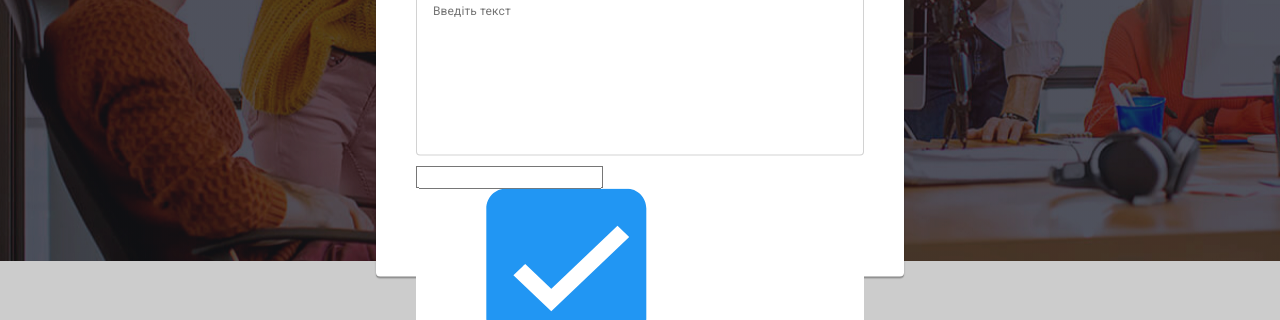
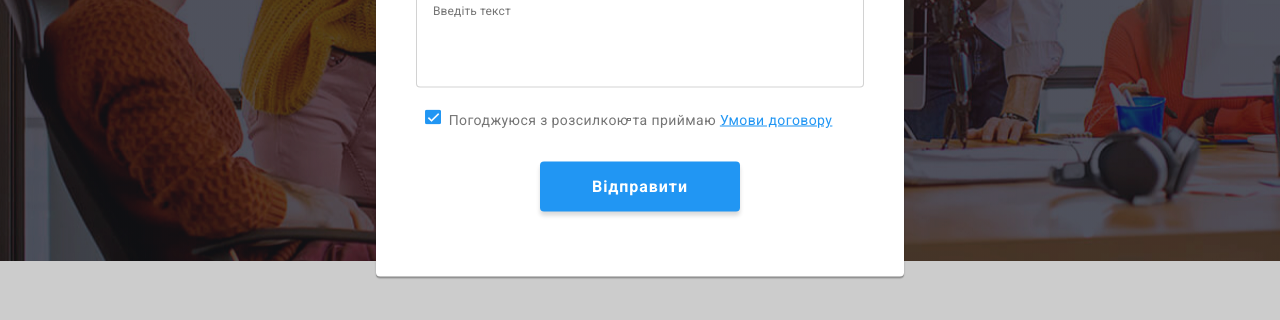
Before and after one commit to InnaKolesnykova/goit-markup-hw-06, a plain HTML site: page index.html in a window 1280 px wide. Both pictures are taken after a click on the button "Замовити послугу". Shown: the part 414-734 px from the top of the page. Drawn offline with nearby package versions, Linux system fonts and the light colour scheme.

Commit message:
14.12
Додані атрибути для класів форми модального вікна

```diff
--- a/css/styles.css
+++ b/css/styles.css
@@ -389,7 +389,76 @@ a.nav-header-link
     color: var(--main-color);
     letter-spacing: 0.12px;
     resize: none;
+        height: 96px;
 
+
+}
+
+.form-agreement {
+    width: 425px;
+    height: 24px;
+    margin-right: 51px;
+    color: #757575;
+        font-family: Roboto;
+        font-size: 14px;
+        font-style: normal;
+        font-weight: 400;
+        line-height: 24px;
+        letter-spacing: 0.42px;
+     display: flex;
+     justify-content: center;
+     align-items: center;
+     gap: 8px;
+     margin-top: 20px;
+     margin-bottom: 30px;
+
+}
+
+.checkbox {
+
+}
+
+.hidden {
+    width: 1px;
+    height: 1px;
+    position: absolute;
+
+}
+
+.agreement-vector svg {
+    width: 16px;
+    height: 15px;
+
+
+}
+
+
+.agreement-text2{
+    color: #2196F3;
+    font-family: Roboto;
+    font-size: 14px;
+    font-style: normal;
+    font-weight: 400;
+    line-height: 24px;
+    letter-spacing: 0.42px;
+    text-decoration-line: underline;
+}
+
+.form-btn {
+    color: var(--background-color);
+    width: 200px;
+    height: 50px;
+    margin: 0 auto 40px;
+    display: flex;
+    font-style: normal;
+    font-weight: 700;
+    line-height: 1.9px;
+    letter-spacing: 0.96px;
+    justify-content: center;
+    align-items: center;
+    border-radius: 4px;
+    background: var(--brand-color);
+    box-shadow: 0px 4px 4px 0px rgba(0, 0, 0, 0.15);
 }
 
 
--- a/index.html
+++ b/index.html
@@ -108,18 +108,18 @@
                 <span class="form-input"></span>
                 <textarea class="user-comment" name="comment" id="comment" rows="10" placeholder="Введіть текст"></textarea>
               </label>
-              <label for="">
-                <input type="text" name="user-comment">
-                <span>
+              <label class="form-agreement" for="checkbox">
+                <input class="checkbox hidden">
+                <span class="agreement-vector">
                   <svg>
                     <use href="sprite.svg#vector"></use>
                   </svg>
                 </span>
-                <span>Погоджуюся з розсилкою та приймаю
-                  <a>Умови договору</a>
+                <span class="agreement-text">Погоджуюся з розсилкою та приймаю
+                  <a class="agreement-text2">Умови договору</a>
                 </span>
               </label>
-              <button>Відправити</button>
+              <button class="form-btn">Відправити</button>
             </form>
             </div>
           </div>
```
